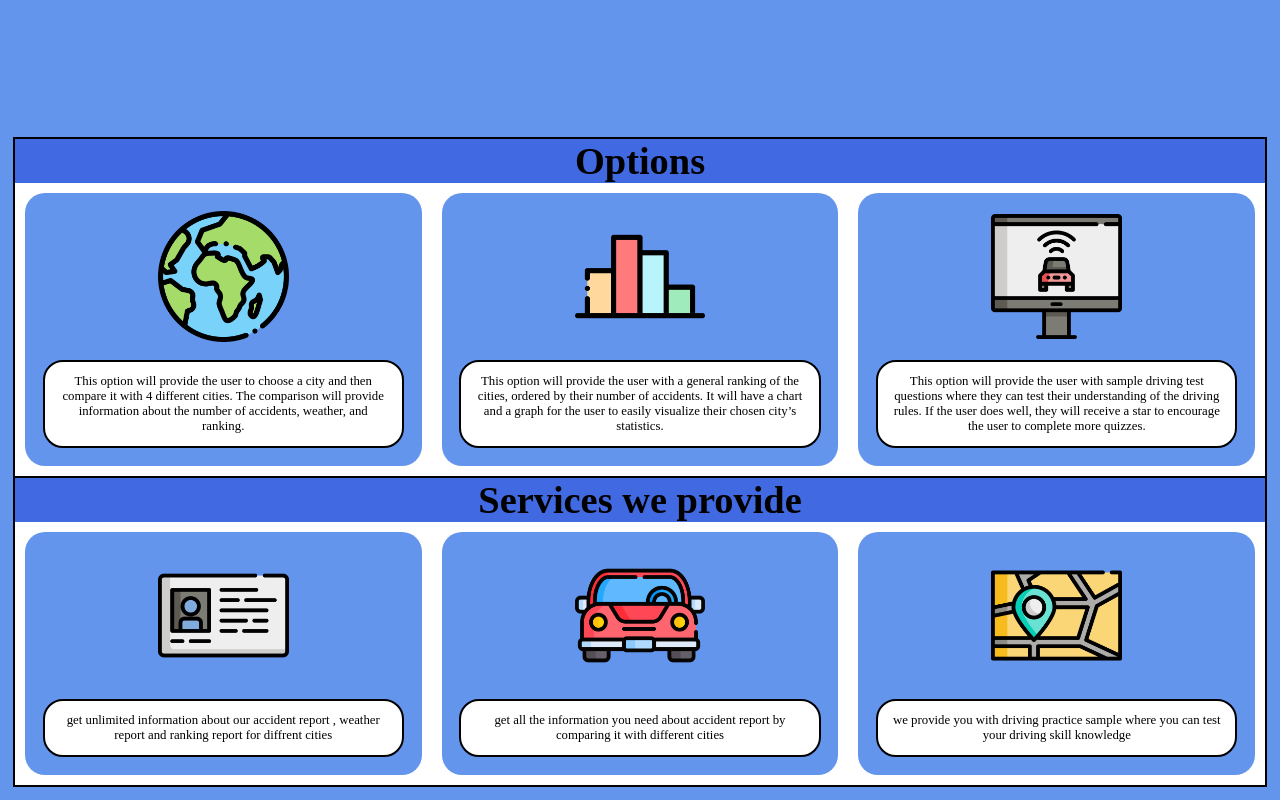
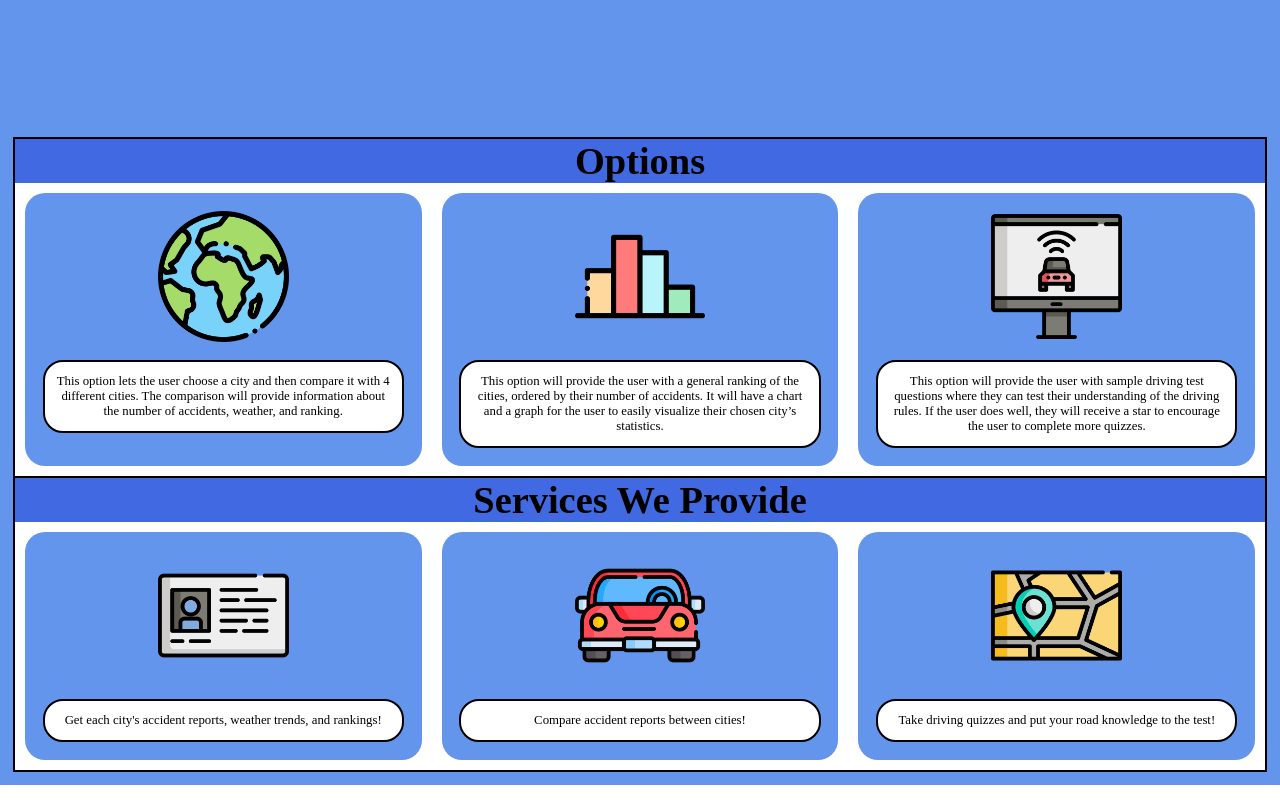
Before and after one commit to matthewpetela/accident-web-app, a React (Create React App) app in the folder client/: page /home in a window 1280 px wide. Shown: the part 710-1510 px from the top of the page. Built offline with nearby package versions, Linux system fonts and the light colour scheme.

Commit message:
Text Edits
Fix minor typos and shorten the text for the services.

```diff
--- a/client/src/components/Options.js
+++ b/client/src/components/Options.js
@@ -3,7 +3,7 @@ import leftIcon from '../assets/icons/earth.png'
 import middleIcon from '../assets/icons/graphic.png'
 import rightIcon from '../assets/icons/008-online-test.png'
 const Options = () => {
-    const placeholderText1 = "This option will provide the user to choose a city and then compare it with 4 different cities. The comparison will provide information about the number of accidents, weather, and ranking."
+    const placeholderText1 = "This option lets the user choose a city and then compare it with 4 different cities. The comparison will provide information about the number of accidents, weather, and ranking."
     const placeholderText2 = "This option will provide the user with a general ranking of the cities, ordered by their number of accidents. It will have a chart and a graph for the user to easily visualize their chosen city’s statistics."
     const placeholderText3 = "This option will provide the user with sample driving test questions where they can test their understanding of the driving rules. If the user does well, they will receive a star to encourage the user to complete more quizzes."
     const outerDiv = {
--- a/client/src/components/Services.js
+++ b/client/src/components/Services.js
@@ -3,9 +3,9 @@ import leftIcon from '../assets/icons/006-driving-license.png'
 import middleIcon from '../assets/icons/pickup-car.png'
 import rightIcon from '../assets/icons/002-gps.png'
 const Services = () => {
-    const placeholderText11 = "get unlimited information about our accident report , weather report and ranking report for diffrent cities"
-    const placeholderText22="get all the information you need about accident report by comparing it with different cities"
-    const placeholderText33="we provide you with driving practice sample where you can test your driving skill knowledge"
+    const placeholderText11 = "Get each city's accident reports, weather trends, and rankings!"
+    const placeholderText22="Compare accident reports between cities!"
+    const placeholderText33="Take driving quizzes and put your road knowledge to the test!"
     const outerDiv = {
         backgroundColor: "royalblue",
         textAlign: 'center',
@@ -69,7 +69,7 @@ const Services = () => {
     }
     return (
         <div style={outerDiv}>
-            <div>Services we provide</div>
+            <div>Services We Provide</div>
             <div style={flexContainer}>
                 <div style={divLeft}>
                     <img
```
